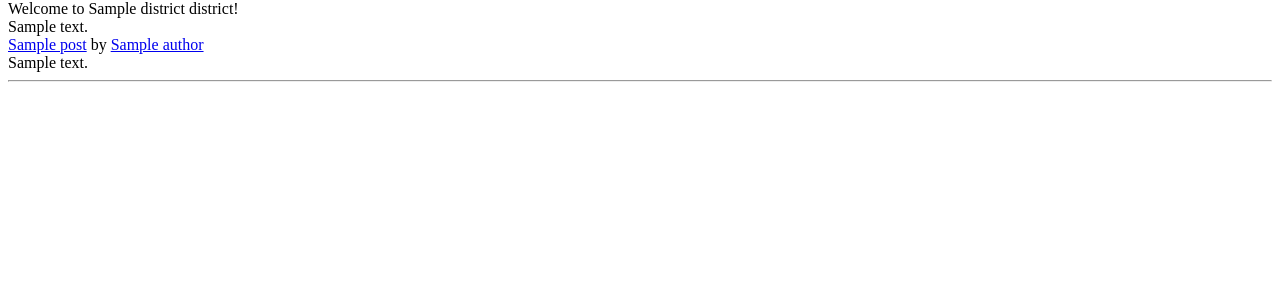
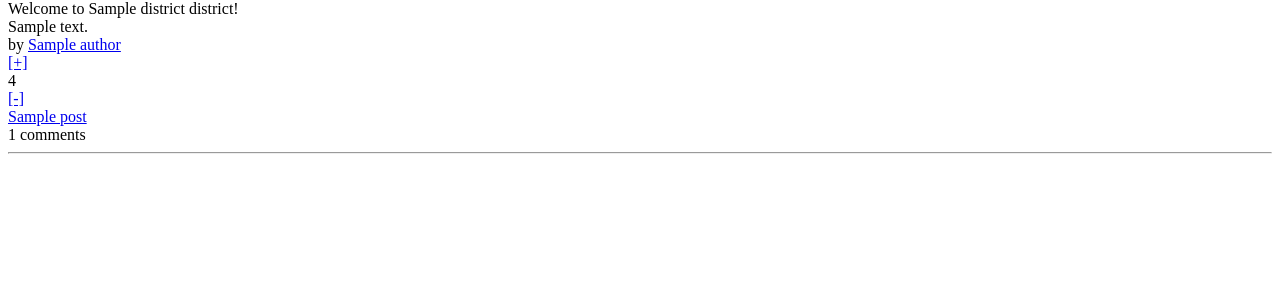
Before and after one commit to i-hate-nicknames/plebbit, a Symfony app: template templates/district/posts.html.twig in a window 1280 px wide. Shown: the part 44-344 px from the top of the page. Run offline with Twig, Linux system fonts and the light colour scheme; the template is opened without the code that fills it: most values are stand-ins (such as "Sample title", 1, 10 or a date in 2020); some libraries are stand-ins or nearby versions.

Commit message:
Show posts with details on district page

```diff
--- a/src/Controller/PostController.php
+++ b/src/Controller/PostController.php
@@ -42,7 +42,6 @@ class PostController extends AbstractController
      */
     public function posts(Request $request)
     {
-
         // todo: delete this. Posts should be accessed through districts or
         // from homepage which combines posts from all subscriptions
         $doctrine = $this->getDoctrine();
--- a/src/Repository/PostRepository.php
+++ b/src/Repository/PostRepository.php
@@ -35,13 +35,15 @@ class PostRepository extends ServiceEntityRepository
         $this->qbFactory = $qbFactory;
     }
 
-    public function getPostsListing(?User $user)
+    public function getPostsListing(?User $user, $districts = null)
     {
         /** @var PostQueryBuilder $queryBuilder */
         $queryBuilder = $this->qbFactory->makePostQueryBuilder();
         $queryBuilder
-            ->setPostId(3)
             ->setCurrentUserId(($user) ? $user->getId() : 0);
+        if ($districts != null) {
+            $queryBuilder->setDistricts($districts);
+        }
         $sql = $queryBuilder->build();
         $rsm = $this->getPostListResultSetMapping();
         $query = $this->getEntityManager()->createNativeQuery($sql, $rsm);
--- a/templates/district/posts.html.twig
+++ b/templates/district/posts.html.twig
@@ -6,13 +6,34 @@
 <div class="district-info">Welcome to {{ district.name }} district!</div>
 <div class="descr">{{ district.description }}</div>
 <div class="posts">
-    {% for post in district.posts %}
-    <div class="post">
-        <div class="title"><a href="{{ url('post', {'id': post.id}) }}">{{ post.title }}</a> by <a href="{{ url('user', {id: post.author.id}) }}">{{ post.author.name }}</a></div>
-        <div class="text">{{ post.text }}</div>
-        <hr>
-        <br>
-    </div>
+    {% for postData in data %}
+        {% set post = postData['post'] %}
+        <div class="post">
+            <div class="author">by <a href="{{ url('user', {id: post.author.id}) }}">{{ post.author.name }}</a></div>
+            <div class="rating"
+                 data-vote-url="{{ url('votePost', {id: post.id}) }}"
+                 data-current-vote="{{ postData['currentVote'] }}"
+            >
+                <div class="vote upvote">
+                    <a href="#" data-vote-value="1">[+]</a>
+                </div>
+                <div class="rating-value">{{ postData['rating'] }}</div>
+                <div class="vote downvote">
+                    <a href="#" data-vote-value="-1">[-]</a>
+                </div>
+            </div>
+            <div class="title"><a href="{{ url('post', {'id': post.id}) }}">{{ post.title }}</a></div>
+            <div class="comment-count">
+                {% if postData['commentCount'] != 0 %}
+                    {{ postData['commentCount'] }} comments
+                {% else %}
+                    No comments yet
+                {% endif %}
+            </div>
+            <hr>
+            <br>
+        </div>
     {% endfor %}
 </div>
+
 {% endblock %}
```
Also changed, not shown: src/Controller/DistrictController.php (+7 -2 lines), src/Query/PostQueryBuilder.php (+7 -6 lines).
